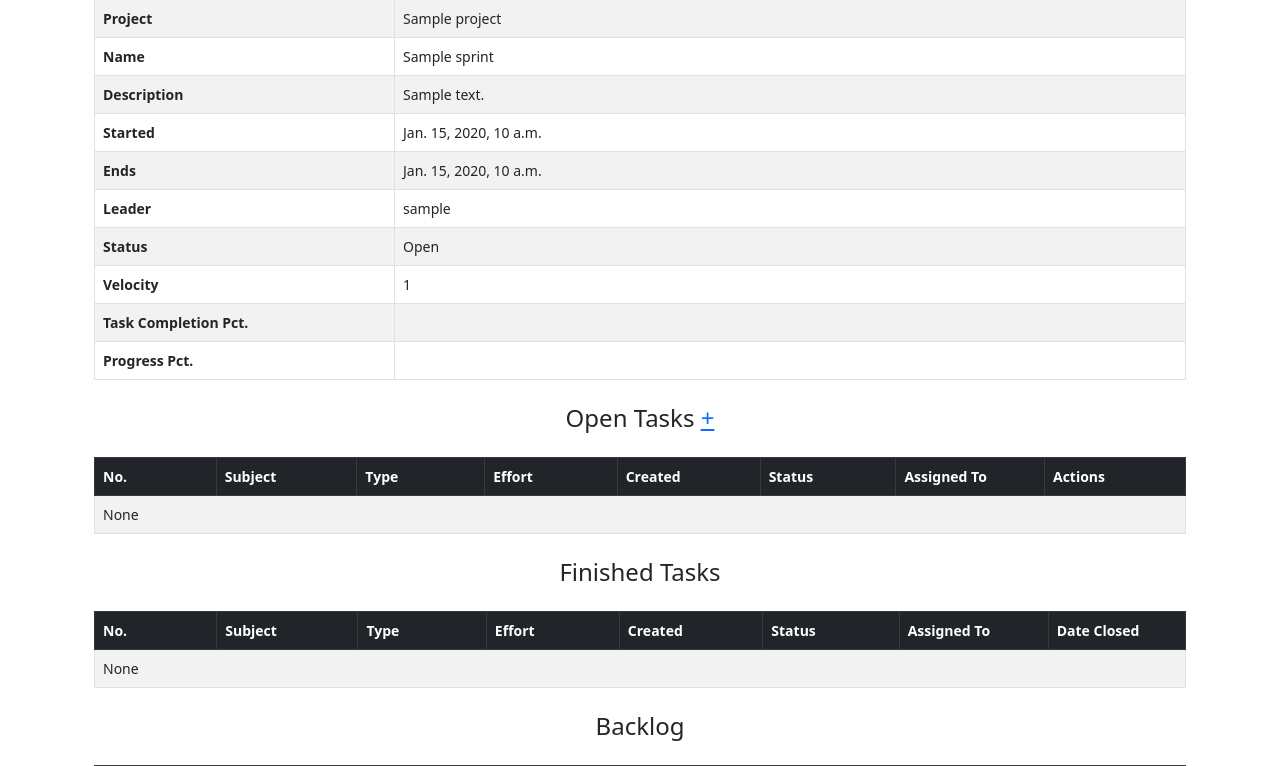
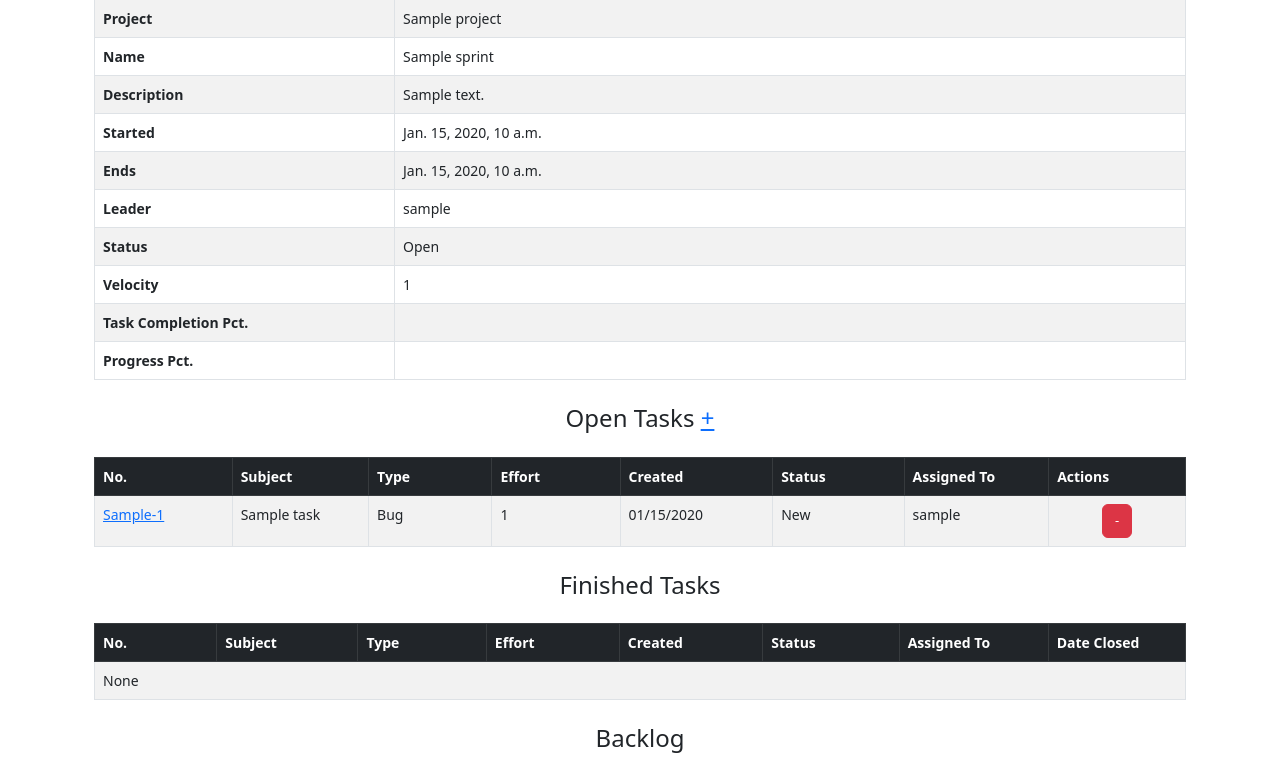
Before and after one commit to hseritt/devlog, a Django app: page /sprint/1/ in a window 1280 px wide. Shown: the part 225-991 px from the top of the page. Run offline with Django 3.2, Linux system fonts and the light colour scheme; a user stored in the database is signed in; tables that the repository leaves empty hold one stand-in row (values such as "Sample post").

Commit message:
Fixed missing tasks

```diff
--- a/apps/tasks/models.py
+++ b/apps/tasks/models.py
@@ -108,11 +108,7 @@ class Task(models.Model):
     )
 
     sprint = models.ForeignKey(
-        Sprint,
-        on_delete=models.SET_NULL,
-        null=True,
-        blank=True,
-        related_name="task_sprint",
+        Sprint, on_delete=models.SET_NULL, null=True, blank=True, related_name="tasks"
     )
 
     blocked_by_tasks = models.ManyToManyField("self", blank=True)
--- a/apps/ui/templates/ui/project_components/finished_tasks.html
+++ b/apps/ui/templates/ui/project_components/finished_tasks.html
@@ -17,7 +17,7 @@
     </thead>
 
     <tbody>
-      {% for task in sprint.task_set.all|task_finished_status  %}
+      {% for task in sprint.tasks.all|task_finished_status  %}
       <tr>
         {% include 'ui/shared_components/task_list.html' %}
         <td>{{ task.date_closed|date:"m/d/Y" }}</td>
--- a/apps/ui/templates/ui/sprint_components/open_tasks.html
+++ b/apps/ui/templates/ui/sprint_components/open_tasks.html
@@ -24,7 +24,7 @@
     </thead>
 
     <tbody>
-      {% for task in sprint.task_set.all|task_open_status  %}
+      {% for task in sprint.tasks.all|task_open_status  %}
       <tr>
         {% include 'ui/shared_components/task_list.html' %}
         {% if request.resolver_match.url_name == 'ui-sprint-view' %}
```
Also changed, not shown: apps/tasks/migrations/__init__.py (added).
